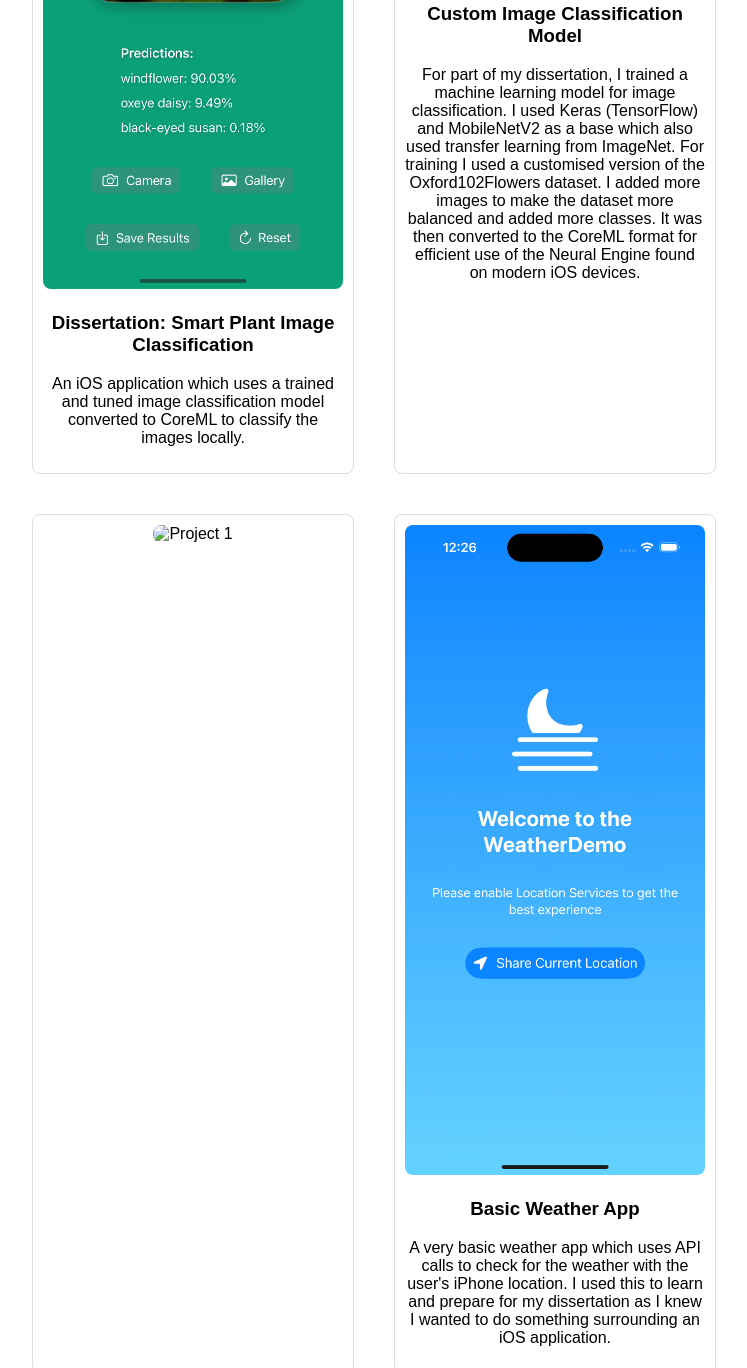
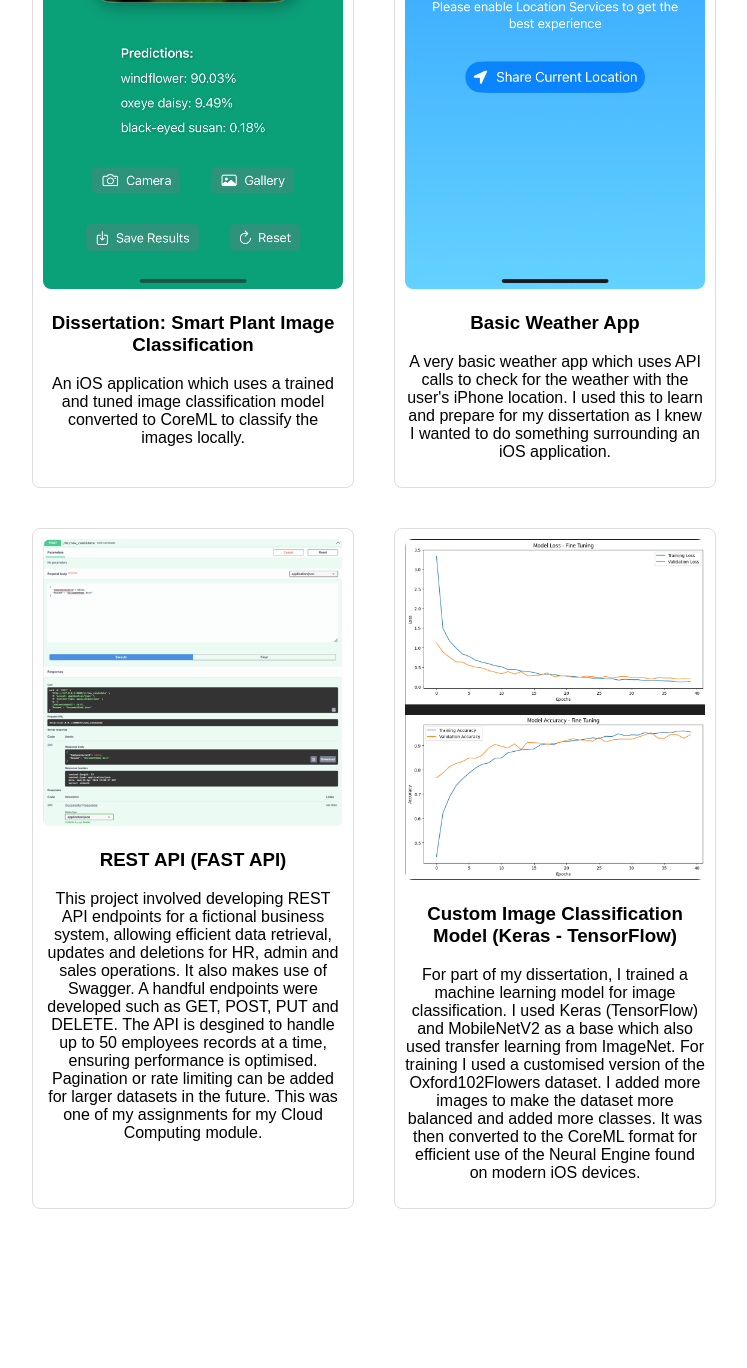
Before and after one commit to fn389/fn389.github.io, a plain HTML site: page index.html in a window 1280 px wide. Shown: the part 506-1874 px from the top of the page, without its empty margins (266-1013 px from the left). After the commit the page ends 1743 px from the top, so only its background shows below. Drawn offline with Linux system fonts and the light colour scheme.

Commit message:
Added more entries

```diff
--- a/index.html
+++ b/index.html
@@ -24,23 +24,22 @@
         </div>
 
         <div class="project">
-            <img src="images/Model.png" alt="Project 2">
-            <h3>Custom Image Classification Model</h3>
-            <p>For part of my dissertation, I trained a machine learning model for image classification. I used Keras (TensorFlow) and MobileNetV2 as a base which also used transfer learning from ImageNet. For training I used a customised version of the Oxford102Flowers dataset. I added more images to make the dataset more balanced and added more classes. It was then converted to the CoreML format for efficient use of the Neural Engine found on modern iOS devices.</p>
+            <img src="images/Weather.png" alt="Project 2">
+            <h3>Basic Weather App</h3>
+            <p>A very basic weather app which uses API calls to check for the weather with the user's iPhone location. I used this to learn and prepare for my dissertation as I knew I wanted to do something surrounding an iOS application.</p>
         </div>
     </div>
 
     <div class="project-container">
         <div class="project">
-            <img src="images/" alt="Project 1">
-            <h3></h3>
-            <p></p>
+            <img src="images/API.png" alt="Project 1">
+            <h3>REST API (FAST API)</h3>
+            <p>This project involved developing REST API endpoints for a fictional business system, allowing efficient data retrieval, updates and deletions for HR, admin and sales operations. It also makes use of Swagger.  A handful endpoints were developed such as GET, POST, PUT and DELETE. The API is desgined to handle up to 50 employees records at a time, ensuring performance is optimised. Pagination or rate limiting can be added for larger datasets in the future. This was one of my assignments for my Cloud Computing module.</p>
         </div>
-
         <div class="project">
-            <img src="images/Weather.png" alt="Project 2">
-            <h3>Basic Weather App</h3>
-            <p>A very basic weather app which uses API calls to check for the weather with the user's iPhone location. I used this to learn and prepare for my dissertation as I knew I wanted to do something surrounding an iOS application. </p>
+            <img src="images/Model.png" alt="Project 2">
+            <h3>Custom Image Classification Model (Keras - TensorFlow) </h3>
+            <p>For part of my dissertation, I trained a machine learning model for image classification. I used Keras (TensorFlow) and MobileNetV2 as a base which also used transfer learning from ImageNet. For training I used a customised version of the Oxford102Flowers dataset. I added more images to make the dataset more balanced and added more classes. It was then converted to the CoreML format for efficient use of the Neural Engine found on modern iOS devices.</p>
         </div>
     </div>
 
```
Also changed, not shown: images/API.png (added).
